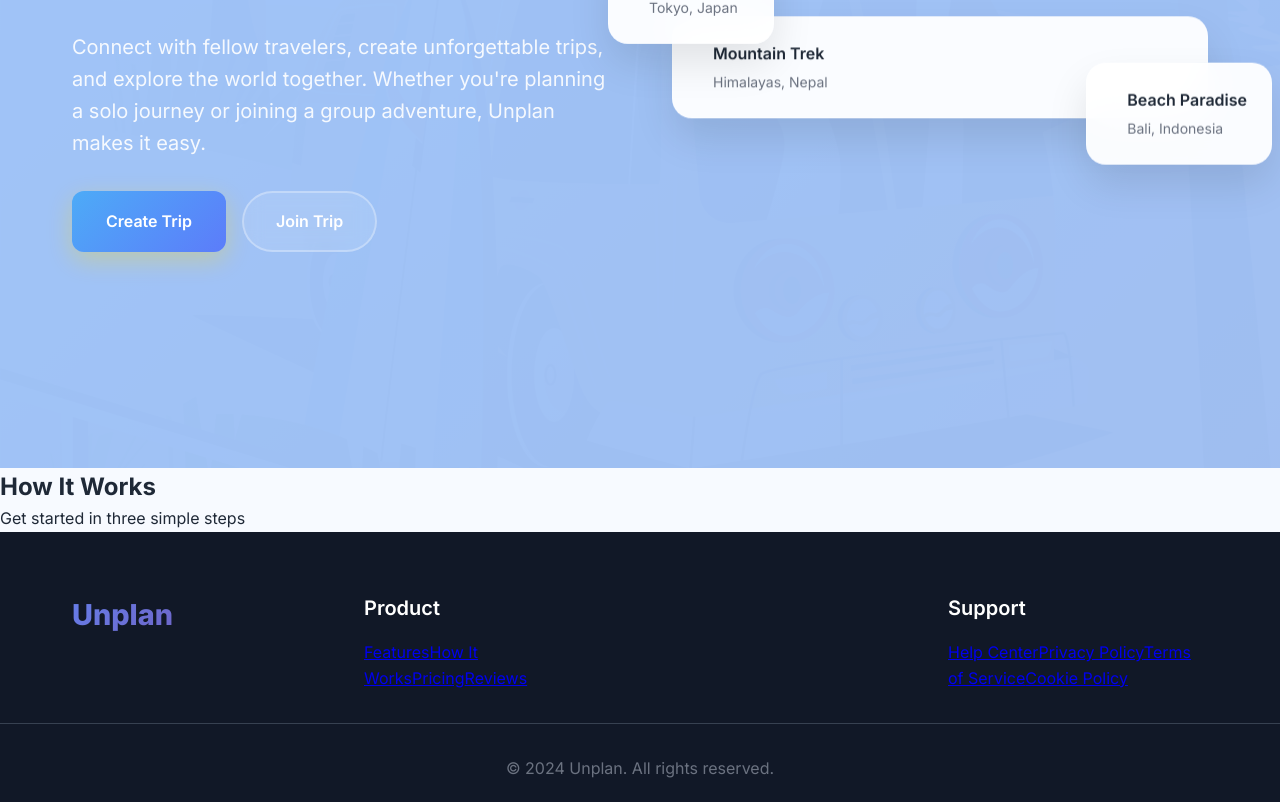
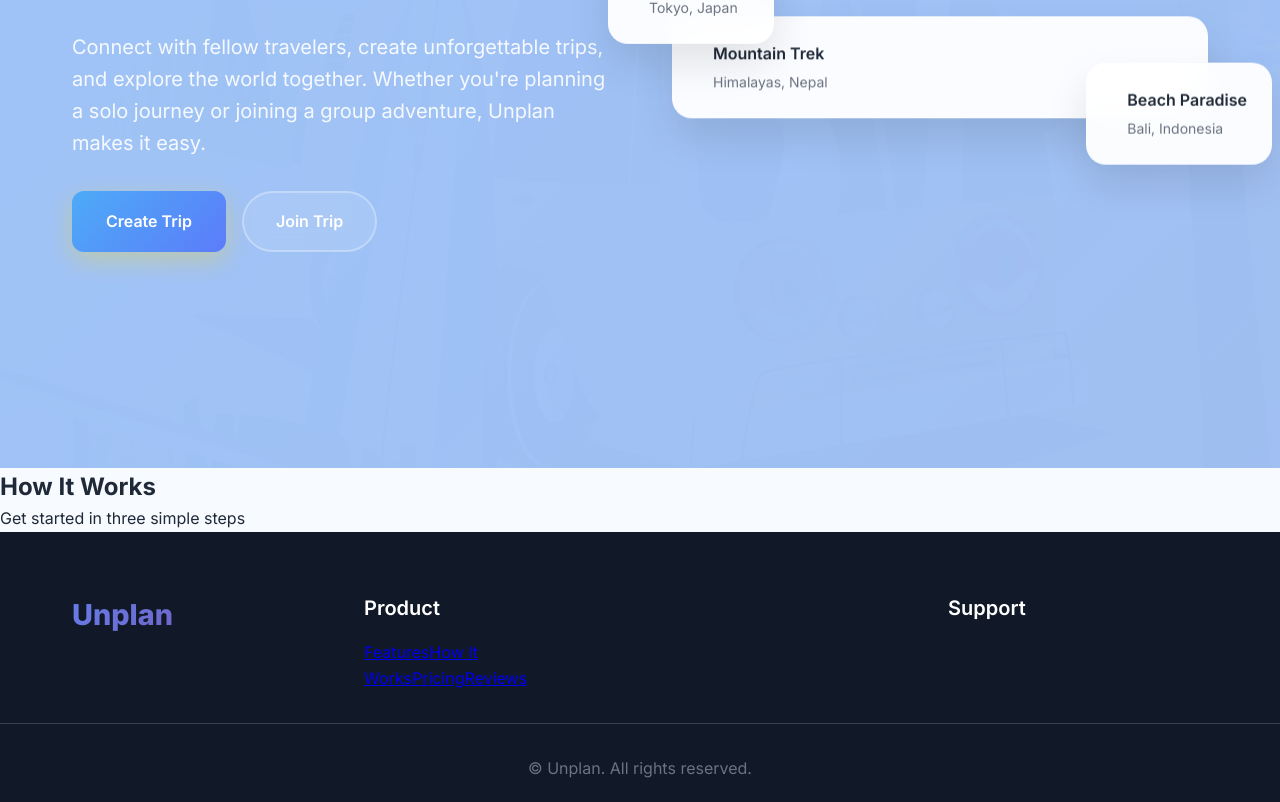
Before and after one commit to atharvgit2005/Unplan, a React (Create React App) app in the folder frontend/: page / in a window 1280 px wide. Shown: the part 332-1134 px from the top of the page. Built offline with nearby package versions, Linux system fonts and the light colour scheme; the HTML template or start-up script is replaced by a standard one.

Commit message:
Update Landing.jsx

```diff
--- a/frontend/src/pages/Landing.jsx
+++ b/frontend/src/pages/Landing.jsx
@@ -110,15 +110,12 @@ export default function Landing() {
           <div className="footer-section">
             <h3>Support</h3>
             <div className="footer-links">
-              <a href="#help">Help Center</a>
-              <a href="#privacy">Privacy Policy</a>
-              <a href="#terms">Terms of Service</a>
-              <a href="#cookies">Cookie Policy</a>
+
             </div>
           </div>
         </div>
         <div className="footer-bottom">
-          <p>&copy; 2024 Unplan. All rights reserved.</p>
+          <p>&copy; Unplan. All rights reserved.</p>
         </div>
       </footer>
     </div>
```
